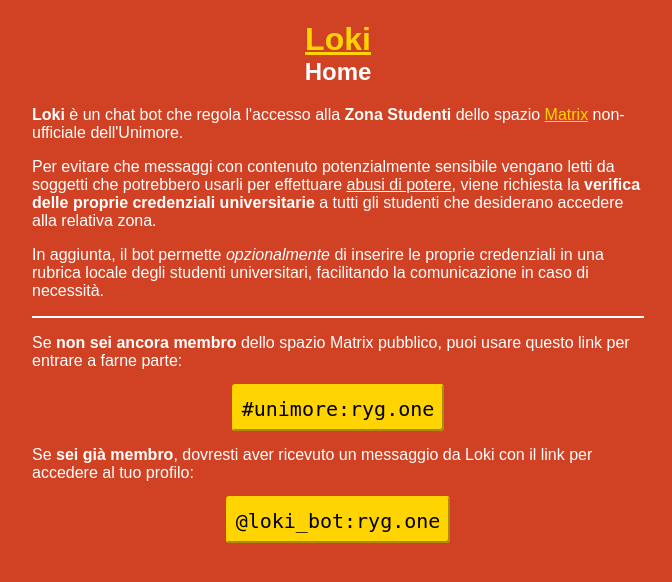
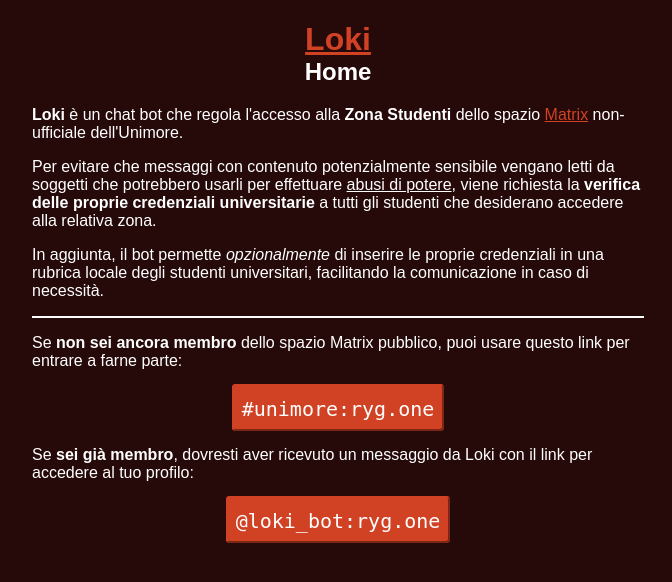
Before and after one commit to uniberry-info/lokibot, a Flask app: page / in a window 1280 px wide. Shown: the top 582 px of the page, without its empty margins (302-974 px from the left). Run offline with Flask 2, Linux system fonts and the light colour scheme.

Commit message:
Change color palette
Co-authored-by: Cookie-CHR <pacchetto99@gmail.com>

```diff
--- a/lokiunimore/web/static/unimore.css
+++ b/lokiunimore/web/static/unimore.css
@@ -3,19 +3,11 @@
 }
 
 :root {
-    --body-background: #d14224;
+    --body-background: #260909;
     --body-foreground: #ffffff;
-    --interactive-default: #ffd400;
-    --interactive-hover: #ffea80;
-    --interactive-text: #000000;
-
-    /*
-    --body-background: #ffffff;
-    --body-foreground: #515254;
     --interactive-default: #d14224;
-    --interactive-hover: #d17562;
+    --interactive-hover: #d17a69;
     --interactive-text: #ffffff;
-    */
 }
 
 body {
@@ -32,7 +24,6 @@ hgroup > *:not(:first-child) {
 hgroup > *:not(:last-child) {
     margin-bottom: 0;
 }
-
 
 h1, h2, h3, h4, h5, h6, .center {
     text-align: center;
```
